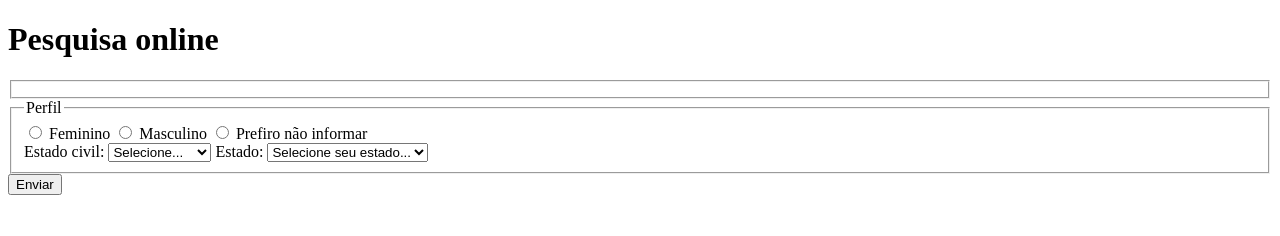
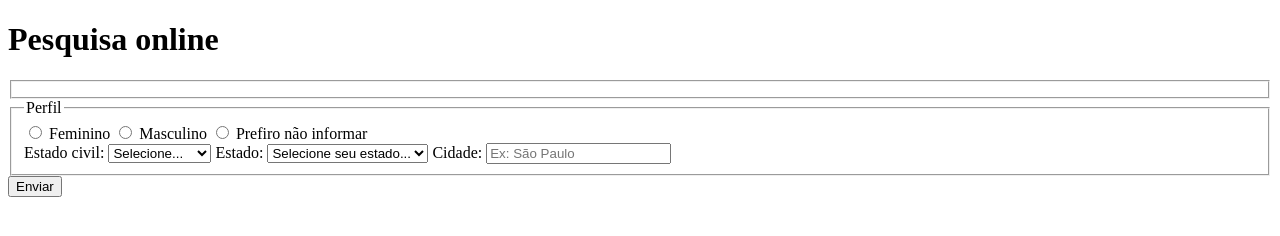
Before and after one commit to Msousan/pesquisa-culturama, a plain HTML site: page index.html in a window 1280 px wide. Drawn offline with Linux system fonts and the light colour scheme.

Commit message:
Adiciona opcao cidade

```diff
--- a/index.html
+++ b/index.html
@@ -90,6 +90,9 @@
                 <option value="SE">Sergipe</option>
                 <option value="TO">Tocantins</option>
             </select>
+
+            <label for="userCity">Cidade:</label>
+            <input type="text" name="userCity" autocomplete="address-level2" placeholder="Ex: São Paulo">
         </fieldset>
         <button type="submit">Enviar</button>
       </form>
```
